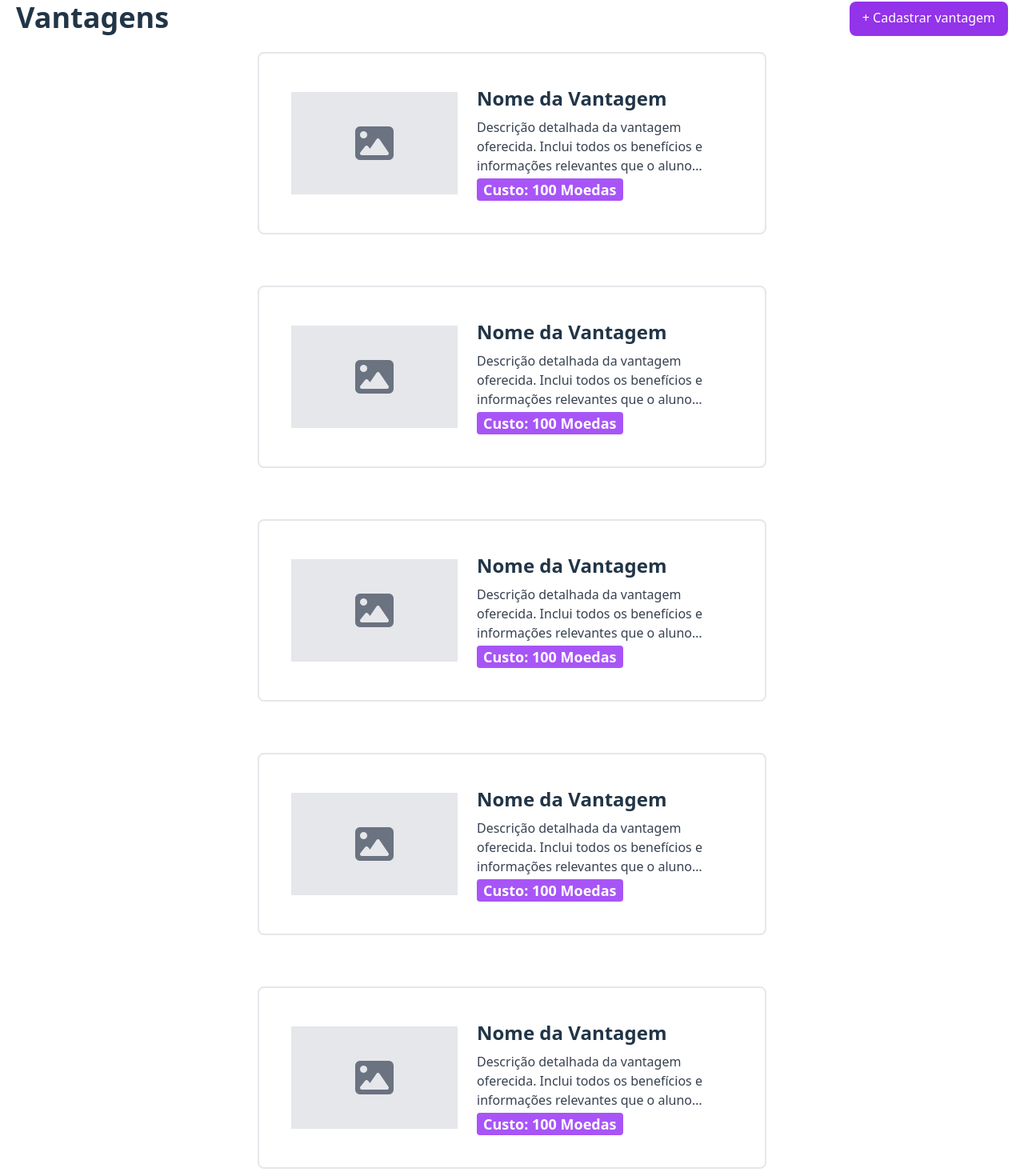
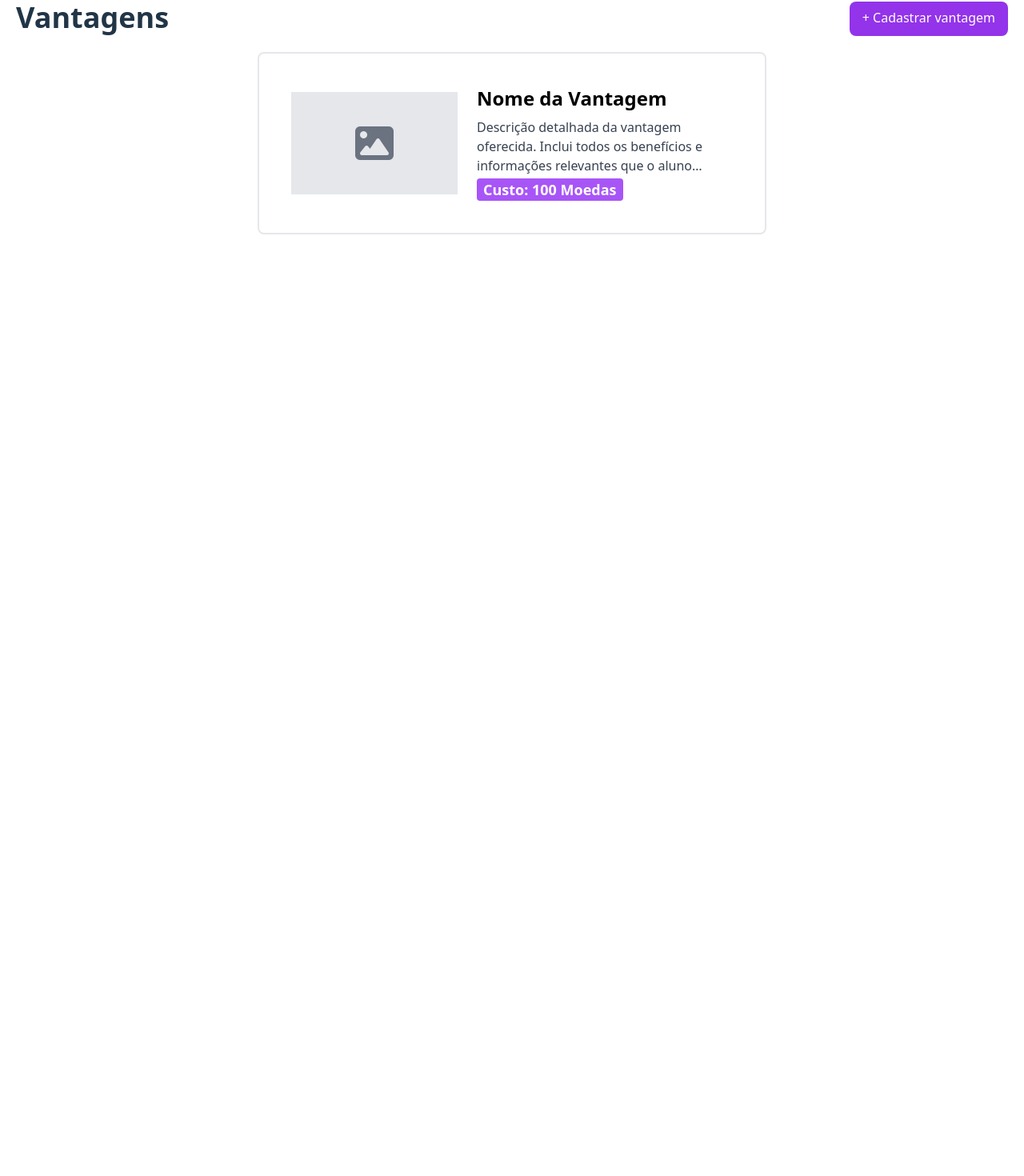
Before and after one commit to luizarochal/sistemaDeMoedaEstudantil, a React (Vite) app in the folder implementacao/frontend/: page /listaVantagensEmpresas in a window 1280 px wide. Shown: the part 150-1620 px from the top of the page at 80% size. After the commit the page ends 872 px from the top, so only its background shows below. Built offline with nearby package versions, Linux system fonts and the light colour scheme.

Commit message:
Style: Small changes in some pages frontend's

```diff
--- a/implementacao/frontend/src/pages/cadastro/componentes/PageinfoEntrar.jsx
+++ b/implementacao/frontend/src/pages/cadastro/componentes/PageinfoEntrar.jsx
@@ -1,16 +1,12 @@
 import React from "react";
 
 export default function PageinfoEntrar({ onToggle }) {
-  const [userType, setUserType] = React.useState("aluno");
   const [formData, setFormData] = React.useState({
     email: "",
     password: ""
   });
   const [loading, setLoading] = React.useState(false);
 
-  const handleUserTypeChange = (event) => {
-    setUserType(event.target.value);
-  };
 
   const handleInputChange = (event) => {
     const { name, value } = event.target;
--- a/implementacao/frontend/src/pages/listaVantagensAluno/ListaVantagensAluno.jsx
+++ b/implementacao/frontend/src/pages/listaVantagensAluno/ListaVantagensAluno.jsx
@@ -1,4 +1,4 @@
-import Header from "../welcomePage/coponentes/header.jsx";
+import Header from "../welcomePage/coponentes/Header.jsx";
 import PageInfo from "./componentes/pageInfo.jsx";
 import { useState, useEffect } from "react";
 
--- a/implementacao/frontend/src/pages/listaVantagensAluno/componentes/pageInfo.jsx
+++ b/implementacao/frontend/src/pages/listaVantagensAluno/componentes/pageInfo.jsx
@@ -90,7 +90,7 @@ export default function PageInfo({ vantagens = [], loading = false, error = null
                   )}
                 </div>
                 <div>
-                  <h2 className="text-2xl font-bold mb-2">{vantagem.nome}</h2>
+                  <h2 className="text-2xl text-black font-bold mb-2">{vantagem.nome}</h2>
                   <p className="text-gray-700 mb-1 line-clamp-3 w-80">
                     {vantagem.descricao || "Descrição detalhada da vantagem oferecida. Inclui todos os benefícios e informações relevantes que o aluno precisa saber antes de resgatar a vantagem."}
                   </p>
--- a/implementacao/frontend/src/pages/listaVantagensEmpresas/ListaVantagensEmpresas.jsx
+++ b/implementacao/frontend/src/pages/listaVantagensEmpresas/ListaVantagensEmpresas.jsx
@@ -1,4 +1,4 @@
-import Header from "../welcomePage/coponentes/header.jsx";
+import Header from "../welcomePage/coponentes/Header.jsx";
 import PageInfo from "./componentes/pageInfo.jsx";
 
 export default function ListAlunos() {
--- a/implementacao/frontend/src/pages/listaVantagensEmpresas/componentes/pageInfo.jsx
+++ b/implementacao/frontend/src/pages/listaVantagensEmpresas/componentes/pageInfo.jsx
@@ -57,55 +57,13 @@ export default function PageInfo() {
                           <i className="fas fa-image text-5xl text-gray-500"></i>
                       </div>
                       <div>
-                          <h2 className="text-2xl font-bold mb-2">Nome da Vantagem</h2>
+                          <h2 className="text-2xl font-bold text-black mb-2">Nome da Vantagem</h2>
                           <p className="text-gray-700 mb-1 line-clamp-3 w-80">Descrição detalhada da vantagem oferecida. Inclui todos os benefícios e informações relevantes que o aluno precisa saber antes de resgatar a vantagem.</p>
                           <p className="text-lg font-semibold bg-purple-500 w-fit px-2 rounded text-white">Custo: 100 Moedas</p>
                       </div>
             </div>
 
-            <div onClick={() => openEdit({ name: 'Nome da Vantagem', description: 'Descrição detalhada da vantagem oferecida. Inclui todos os benefícios e informações relevantes que o aluno precisa saber antes de resgatar a vantagem.', price: 100 })} className="cursor-pointer flex flex-row items-center p-10 m-5 gap-6 border-x-2 border-y-2 hover:transform hover:scale-105 hover:shadow-lg rounded-lg transition-shadow duration-300">
-                      <div className="flex items-center justify-center !w-52 h-32 bg-gray-200 ">
-                          <i className="fas fa-image text-5xl text-gray-500"></i>
-                      </div>
-                      <div>
-                          <h2 className="text-2xl font-bold mb-2">Nome da Vantagem</h2>
-                          <p className="text-gray-700 mb-1 line-clamp-3 w-80">Descrição detalhada da vantagem oferecida. Inclui todos os benefícios e informações relevantes que o aluno precisa saber antes de resgatar a vantagem.</p>
-                          <p className="text-lg font-semibold bg-purple-500 w-fit px-2 rounded text-white">Custo: 100 Moedas</p>
-                      </div>
-            </div>
 
-            <div onClick={() => openEdit({ name: 'Nome da Vantagem', description: 'Descrição detalhada da vantagem oferecida. Inclui todos os benefícios e informações relevantes que o aluno precisa saber antes de resgatar a vantagem.', price: 100 })} className="cursor-pointer flex flex-row items-center p-10 m-5 gap-6 border-x-2 border-y-2 hover:transform hover:scale-105 hover:shadow-lg rounded-lg transition-shadow duration-300">
-                      <div className="flex items-center justify-center !w-52 h-32 bg-gray-200 ">
-                          <i className="fas fa-image text-5xl text-gray-500"></i>
-                      </div>
-                      <div>
-                          <h2 className="text-2xl font-bold mb-2">Nome da Vantagem</h2>
-                          <p className="text-gray-700 mb-1 line-clamp-3 w-80">Descrição detalhada da vantagem oferecida. Inclui todos os benefícios e informações relevantes que o aluno precisa saber antes de resgatar a vantagem.</p>
-                          <p className="text-lg font-semibold bg-purple-500 w-fit px-2 rounded text-white">Custo: 100 Moedas</p>
-                      </div>
-            </div>
-
-            <div onClick={() => openEdit({ name: 'Nome da Vantagem', description: 'Descrição detalhada da vantagem oferecida. Inclui todos os benefícios e informações relevantes que o aluno precisa saber antes de resgatar a vantagem.', price: 100 })} className="cursor-pointer flex flex-row items-center p-10 m-5 gap-6 border-x-2 border-y-2 hover:transform hover:scale-105 hover:shadow-lg rounded-lg transition-shadow duration-300">
-                      <div className="flex items-center justify-center !w-52 h-32 bg-gray-200 ">
-                          <i className="fas fa-image text-5xl text-gray-500"></i>
-                      </div>
-                      <div>
-                          <h2 className="text-2xl font-bold mb-2">Nome da Vantagem</h2>
-                          <p className="text-gray-700 mb-1 line-clamp-3 w-80">Descrição detalhada da vantagem oferecida. Inclui todos os benefícios e informações relevantes que o aluno precisa saber antes de resgatar a vantagem.</p>
-                          <p className="text-lg font-semibold bg-purple-500 w-fit px-2 rounded text-white">Custo: 100 Moedas</p>
-                      </div>
-            </div>
-
-            <div onClick={() => openEdit({ name: 'Nome da Vantagem', description: 'Descrição detalhada da vantagem oferecida. Inclui todos os benefícios e informações relevantes que o aluno precisa saber antes de resgatar a vantagem.', price: 100 })} className="cursor-pointer flex flex-row items-center p-10 m-5 gap-6 border-x-2 border-y-2 hover:transform hover:scale-105 hover:shadow-lg rounded-lg transition-shadow duration-300">
-                      <div className="flex items-center justify-center !w-52 h-32 bg-gray-200 ">
-                          <i className="fas fa-image text-5xl text-gray-500"></i>
-                      </div>
-                      <div>
-                          <h2 className="text-2xl font-bold mb-2">Nome da Vantagem</h2>
-                          <p className="text-gray-700 mb-1 line-clamp-3 w-80">Descrição detalhada da vantagem oferecida. Inclui todos os benefícios e informações relevantes que o aluno precisa saber antes de resgatar a vantagem.</p>
-                          <p className="text-lg font-semibold bg-purple-500 w-fit px-2 rounded text-white">Custo: 100 Moedas</p>
-                      </div>
-            </div>
 
 
 
--- a/implementacao/frontend/src/pages/welcomePage/coponentes/Header.jsx
+++ b/implementacao/frontend/src/pages/welcomePage/coponentes/Header.jsx
@@ -33,7 +33,7 @@ export default function Header() {
         </a>
 
         {logado &&(
-          <button onClick={() =>clickSair()}>Sair</button>
+          <button className="bg-white" onClick={() =>clickSair()}>Sair</button>
         )}
 
       </nav>
```
